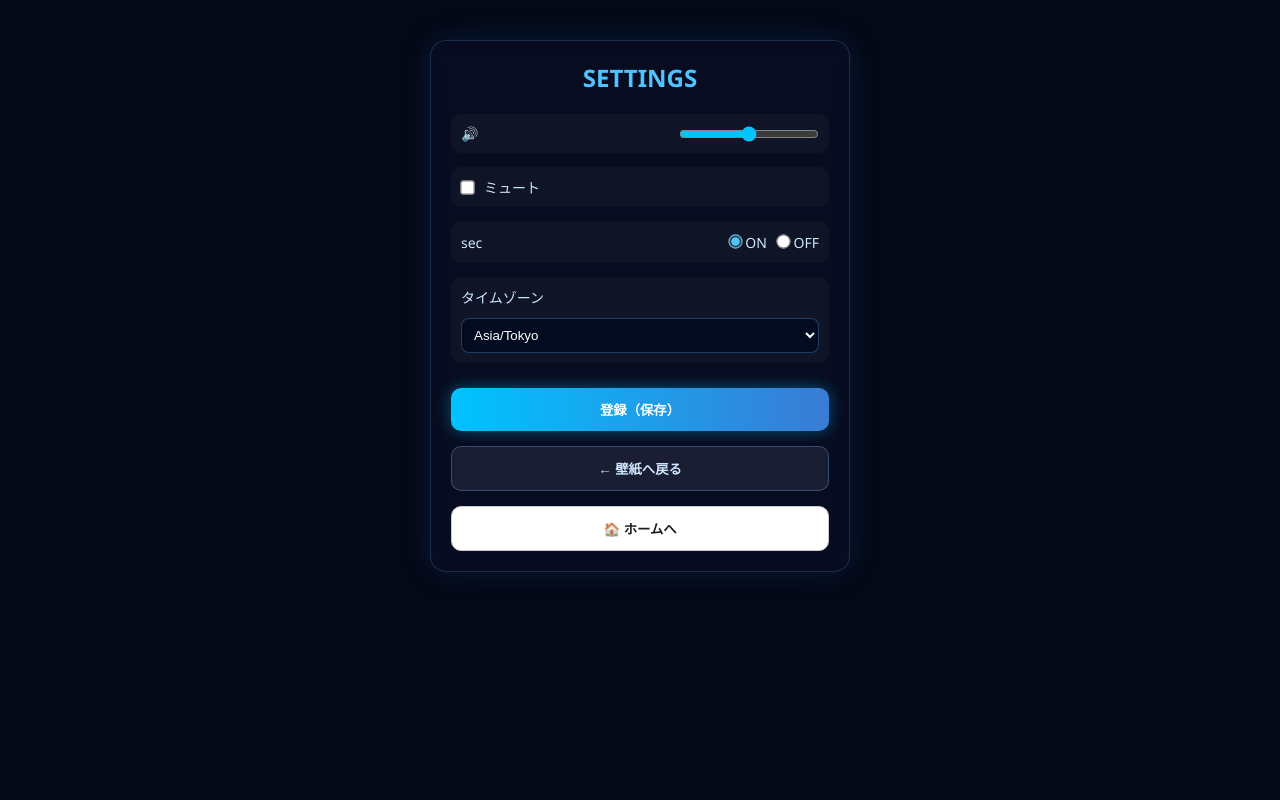
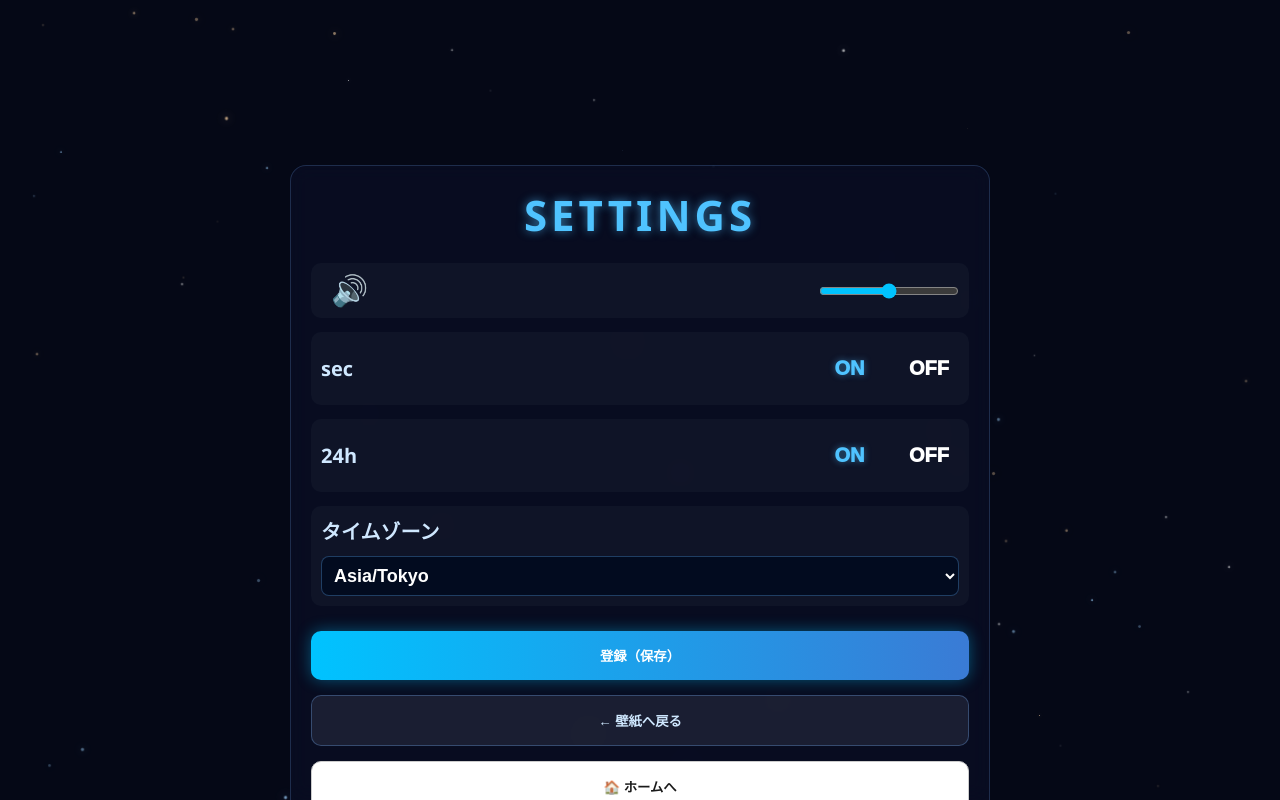
Before and after one commit to murata70/space, a React (Create React App) app: page /settings in a window 1280 px wide. Built offline with nearby package versions, Linux system fonts and the light colour scheme.

Commit message:
小林：Settingsのページを変更しました。文字を大きく、画面中央に配置、表記の統一、背景のインポートなどを行いました。

```diff
--- a/src/pages/Settings/Settings.css
+++ b/src/pages/Settings/Settings.css
@@ -1,17 +1,19 @@
+/* ===== Setting.css ===== */
+
 /* ===== 全体背景（宇宙空間：星雲・グロー・瞬き 統合版） ===== */
-body {
+/*body {
     margin: 0;
     font-family: "Arial", sans-serif;
-    color: #ffffff;
+    color: #ffffff;*/
     /* 星雲レイヤーを贅沢に重ねる */
-    background: radial-gradient(circle at 20% 20%, rgba(0, 150, 255, 0.25) 0%, transparent 50%), radial-gradient(circle at 80% 30%, rgba(150, 0, 255, 0.2) 0%, transparent 50%), radial-gradient(circle at 50% 80%, rgba(0, 255, 255, 0.15) 0%, transparent 60%), radial-gradient(ellipse at bottom, #0b0f2a 0%, #000000 100%);
+    /*background: radial-gradient(circle at 20% 20%, rgba(0, 150, 255, 0.25) 0%, transparent 50%), radial-gradient(circle at 80% 30%, rgba(150, 0, 255, 0.2) 0%, transparent 50%), radial-gradient(circle at 50% 80%, rgba(0, 255, 255, 0.15) 0%, transparent 60%), radial-gradient(ellipse at bottom, #0b0f2a 0%, #000000 100%);
     background-attachment: fixed;
     overflow-x: hidden;
-    min-height: 100vh;
-}
-
+    min-height: 100vh;*/
+/*}
+*/
     /* 星の粒（グロー効果付き） */
-    body::before {
+/*    body::before {
         content: "";
         position: fixed;
         top: -50%;
@@ -23,8 +25,8 @@ body {
         opacity: 0.5;
         animation: starMove 150s linear infinite, twinkle 4s ease-in-out infinite alternate;
         pointer-events: none;
-        z-index: -1;
-    }
+        z-index: -1;*/
+/*    }*/
 
 /* アニメーション定義 */
 @keyframes twinkle {
@@ -48,15 +50,15 @@ body {
 }
 
 /* ===== コンテナ（ここを .container から変更） ===== */
+
 .settings-page-container {
-    max-width: 420px;
-    margin: 40px auto;
+    max-width: 700px;
+    margin: 165px auto;
     padding: 20px;
     background: rgba(10, 15, 40, 0.6);
     border: 1px solid rgba(120, 180, 255, 0.2);
     border-radius: 16px;
     backdrop-filter: blur(10px);
-    box-shadow: 0 0 30px rgba(0, 150, 255, 0.15);
 }
 
 /* ===== 行レイアウト ===== */
@@ -70,6 +72,22 @@ body {
     background: rgba(255, 255, 255, 0.03);
     transition: 0.2s;
 }
+
+    /* ===== ラベル ===== */
+    .row span {
+        font-size: 20px;
+        font-weight: 700;
+    }
+
+    /* ===== オンオフボタン ===== */
+        .text-btn {
+            font-size: 15px;
+        }
+
+    /* ===== 強調 ===== */
+/*    .settings-page-container {
+        font-size: 15px;
+    }*/
 
     .row:hover {
         background: rgba(0, 150, 255, 0.08);
@@ -94,6 +112,8 @@ input[type="range"] {
 }
 
 select {
+    font-size: 18px;
+    font-weight: 600;
     width: 100%;
     padding: 8px;
     margin-top: 6px;
@@ -112,7 +132,7 @@ select {
 /* ===== ボタン共通 ===== */
 button {
     width: 100%;
-    padding: 12px;
+    padding: 15px;
     border: none;
     border-radius: 10px;
     font-weight: bold;
@@ -191,3 +211,67 @@ button {
         opacity: 0;
     }
 }
+
+    /* ===== ミュートボタン ===== */
+        .muteBtn {
+        font-size: 30px;
+        background: transparent;
+        border: none;
+        width: auto;
+        padding: 0 10px;
+        cursor: pointer;
+        color: white;
+        box-shadow: none;
+    }
+
+
+    .muteBtn:hover {
+        transform: scale(1.15);
+        box-shadow: none;
+    }
+
+    .text-toggle {
+        display: flex;
+        gap: 12px;
+    }
+
+    .text-btn {
+        background: transparent;
+        border: none;
+        color: white;
+        font-weight: 1000;
+        cursor: pointer;
+        transition: 0.2s;
+        font-size: 20px;
+    }
+
+        /* hover */
+        .text-btn:hover {
+            opacity: 0.7;
+        }
+
+    /* 選択中 */
+    .text-btn.active {
+        color: #4fc3ff;
+        text-shadow: 0 0 6px rgba(79,195,255,0.5);
+    }
+
+/* ===== タイトル：Settings ===== */
+    .settings-title {
+        text-align: center;
+        color: #4fc3ff;
+        font-size: 42px;
+        letter-spacing: 4px;
+        margin-bottom: 20px;
+        text-shadow: 0 0 10px rgba(79,195,255,0.6);
+    }
+
+.starfield {
+    position: fixed;
+    top: 0;
+    left: 0;
+    width: 100vw;
+    height: 100vh;
+    z-index: -1; /* 背景にする */
+    pointer-events: none; /* クリック邪魔しない */
+}
--- a/src/pages/Settings/Settings.jsx
+++ b/src/pages/Settings/Settings.jsx
@@ -1,6 +1,8 @@
+/* ===== Settings.jsx ===== */
 import React, { useState } from "react";
 import { useNavigate } from "react-router-dom";
 import "./Settings.css";
+import StarField from "../../components/ui/StarField/StarField";
 
 const Settings = () => {
     const navigate = useNavigate();
@@ -9,67 +11,87 @@ const Settings = () => {
     const [muted, setMuted] = useState(false);
     const [sec, setSec] = useState(true);
     const [tz, setTz] = useState("Asia/Tokyo");
+    const [is24h, setIs24h] = useState(true);
 
     const handleSave = () => {
-        const settings = { muted, sec, tz };
+        const settings = { muted, sec, tz, is24h };
         localStorage.setItem("user_settings", JSON.stringify(settings));
         alert("設定を保存しました！");
         navigate("/wallpaper");
     };
 
+    //戻る(壁紙へ)
     const handleBack = () => {
         if (window.confirm("保存せずに戻りますか？")) {
             navigate("/wallpaper");
         }
     };
 
+    //Homeに戻る
     const handleGoHome = () => {
         navigate("/");
     };
 
     return (
         <>
+
+            <StarField />
+
             <div className="shooting-star"></div>
 
             {/* 【修正箇所】CSSと名前を統一 */}
             <div className="settings-page-container">
-                <h2 style={{ textAlign: "center", color: "#4fc3ff", marginBottom: "20px" }}>SETTINGS</h2>
+                <h2 className="settings-title">SETTINGS</h2>
+                <div className="row">
 
-                <div className="row">
-                    <span>🔊 </span>
+                    <button
+                        className="muteBtn"
+                        onClick={() => setMuted(!muted)}
+                    >
+                        {muted ? "🔇" : "🔊"}
+                    </button>
                     <input type="range" min="0" max="100" />
                 </div>
 
-                <div className="row">
-                    <label style={{ display: "flex", alignItems: "center", gap: "10px" }}>
-                        <input
-                            type="checkbox"
-                            checked={muted}
-                            onChange={(e) => setMuted(e.target.checked)}
-                        />
-                        ミュート
-                    </label>
-                </div>
 
                 <div className="row">
                     <span>sec</span>
-                    <div className="switch-group">
-                        <label>
-                            <input
-                                type="radio"
-                                name="sec"
-                                checked={sec === true}
-                                onChange={() => setSec(true)}
-                            /> ON
-                        </label>
-                        <label style={{ marginLeft: "10px" }}>
-                            <input
-                                type="radio"
-                                name="sec"
-                                checked={sec === false}
-                                onChange={() => setSec(false)}
-                            /> OFF
-                        </label>
+
+                    <div className="text-toggle">
+                        <button
+                            className={sec ? "text-btn active" : "text-btn"}
+                            onClick={() => setSec(true)}
+                        >
+                            ON
+                        </button>
+
+                        <button
+                            className={!sec ? "text-btn active" : "text-btn"}
+                            onClick={() => setSec(false)}
+                        >
+                            OFF
+                        </button>
+                    </div>
+                </div>
+
+                {/* 24時間表示 */}
+                <div className="row">
+                    <span>24h</span>
+
+                    <div className="text-toggle">
+                        <button
+                            className={is24h ? "text-btn active" : "text-btn"}
+                            onClick={() => setIs24h(true)}
+                        >
+                            ON
+                        </button>
+
+                        <button
+                            className={!is24h ? "text-btn active" : "text-btn"}
+                            onClick={() => setIs24h(false)}
+                        >
+                            OFF
+                        </button>
                     </div>
                 </div>
 
```
